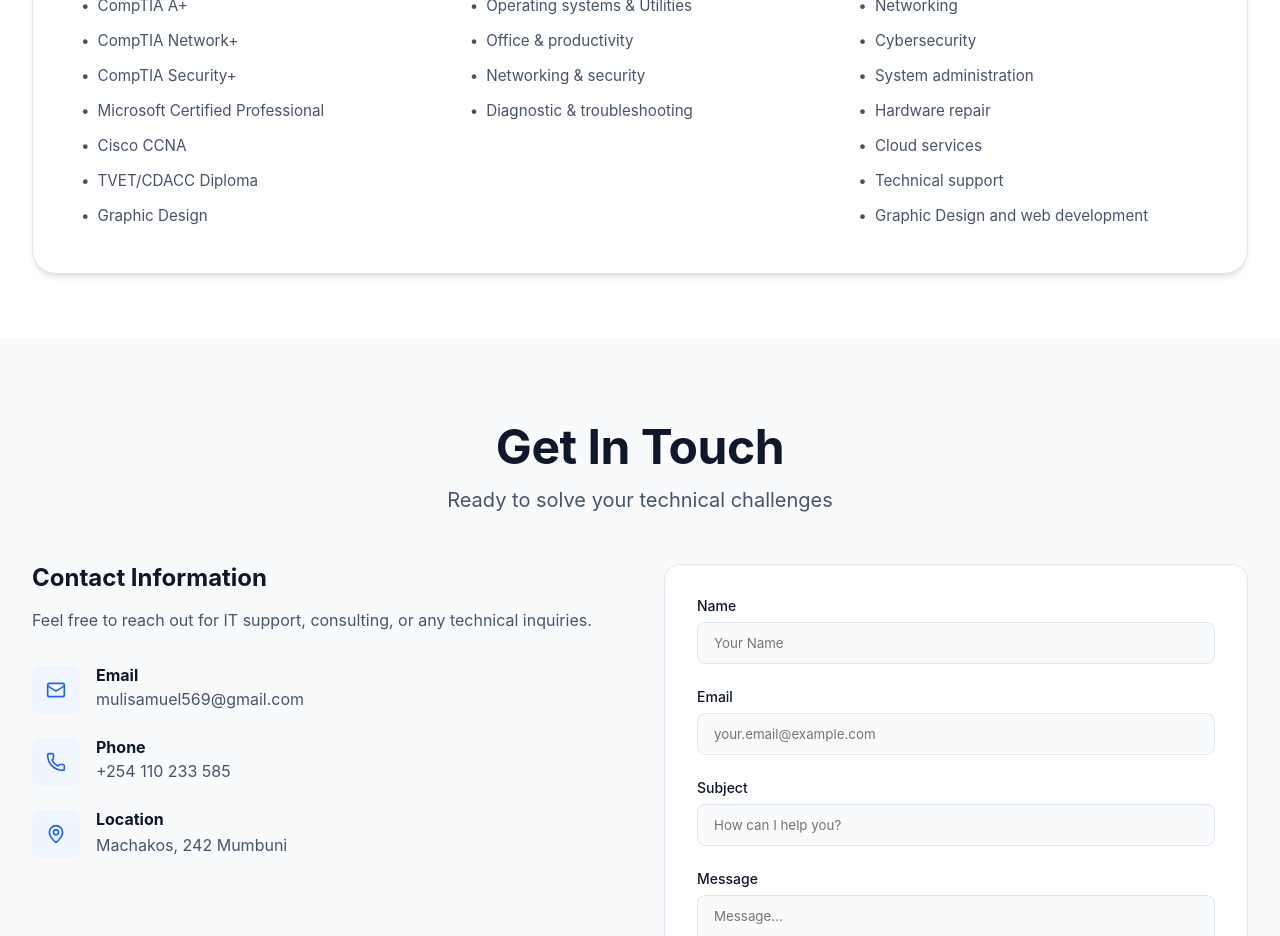
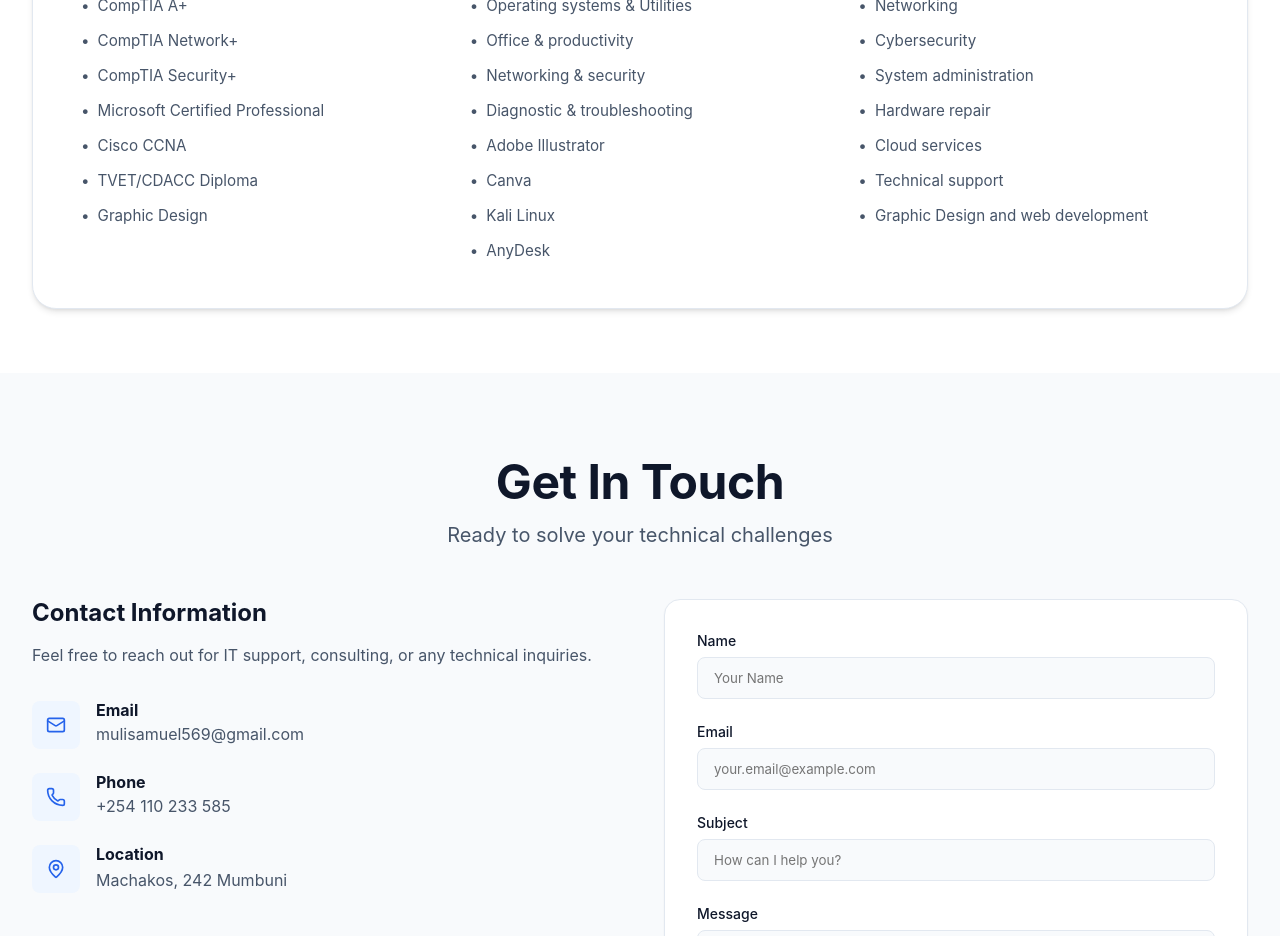
Before and after one commit to SPECIALIST301/sam-portfolio, a React (Vite) app: page / in a window 1280 px wide. Shown: the part 4620-5556 px from the top of the page. Built offline with nearby package versions, Linux system fonts and the light colour scheme.

Commit message:
Update Certifications.tsx

```diff
--- a/src/sections/Certifications.tsx
+++ b/src/sections/Certifications.tsx
@@ -31,6 +31,10 @@
                                 <li><span>•</span> Office & productivity</li>
                                 <li><span>•</span> Networking & security</li>
                                 <li><span>•</span> Diagnostic & troubleshooting</li>
+                                <li><span>•</span> Adobe Illustrator</li>
+                                <li><span>•</span> Canva</li>
+                                <li><span>•</span> Kali Linux</li>
+                                <li><span>•</span> AnyDesk</li>
                             </ul>
                         </div>
 
```
